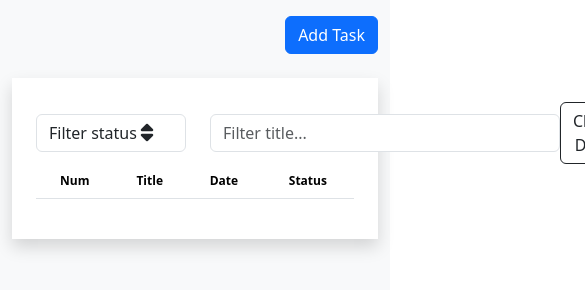
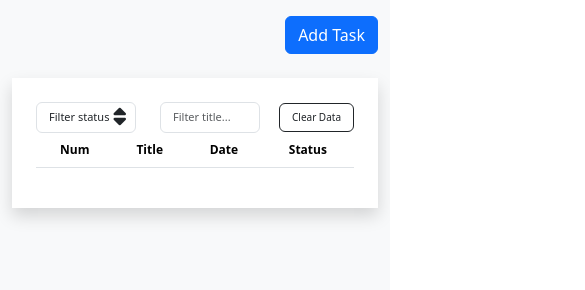
Before and after one commit to MohamedNKhalel/toDoNative, a plain HTML site: page index.html in a window 390 px wide. Shown: the top 290 px of the page, 585 px wide, since content can reach past the window. Drawn offline with Linux system fonts and the light colour scheme.

Commit message:
Add files via upload

```diff
--- a/css/style.css
+++ b/css/style.css
@@ -62,7 +62,7 @@ textarea{
     width: 350px !important;
 }
 .fa-sort{
-    left: 20%;
+    right: 10px;
     font-size: 20px;
 }
 @media screen and (max-width:768px) {
@@ -75,7 +75,14 @@ textarea{
     #notification{
         font-size: 12px;
     }
-    #statusSearch option{
+    #statusSearch,#searchInput{
+        width: 100px !important;
+        font-size: 11px;
+    }
+    #statusSearch option {
         font-size: 12px !important;
     }
+    #clearTableBtn{
+        font-size: 10px;
+    }
 }
--- a/index.html
+++ b/index.html
@@ -27,7 +27,7 @@
             <div class="tasks-table mt-4 p-4 shadow bg-white ">
                 <div class="d-flex align-items-center justify-content-between">
                     <div class="gap-4 d-flex justify-content-between position-relative">
-                        <i class="fas fa-sort position-absolute top-50 translate-middle-y"></i>
+                        <div class="position-relative">
                             <select id="statusSearch" title="staus" class="form-control">
                                 <option selected disabled>Filter status </option>
                                 <option value="all">All</option>
@@ -35,6 +35,8 @@
                                 <option value="completed">Completed</option>
                                 <option value="deleted">Deleted</option>
                             </select>
+                            <i class="fas fa-sort position-absolute top-50 translate-middle-y"></i>
+                        </div>
                         <input id="searchInput" class="form-control w-50" type="text" placeholder="Filter title...">
                     </div>
                     <div>
```
Lines whose indentation alone changed are shown as unchanged.
